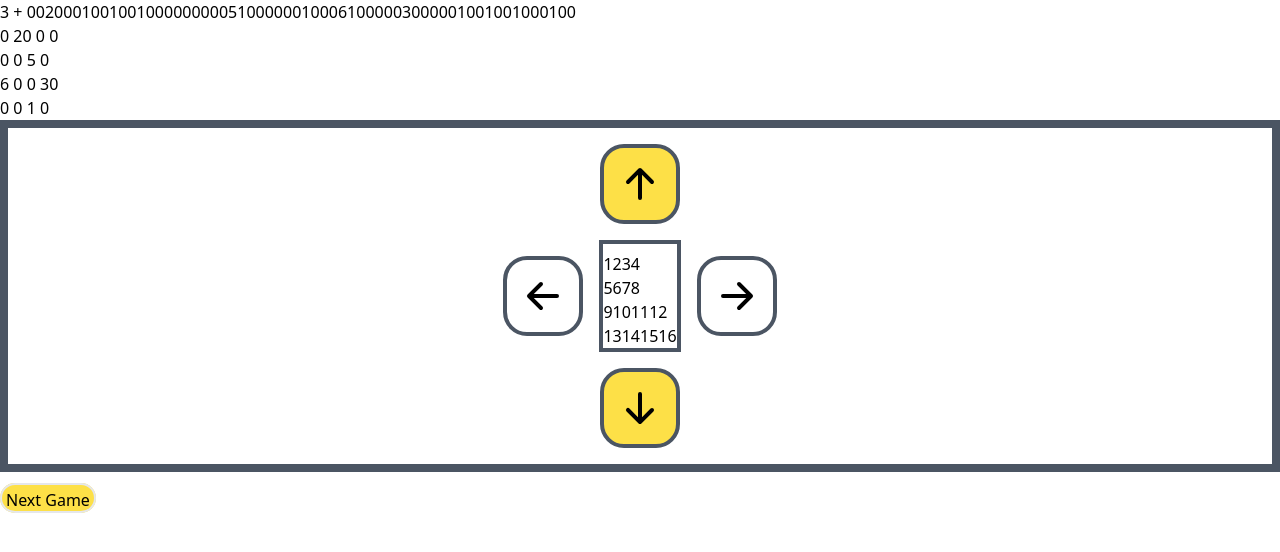
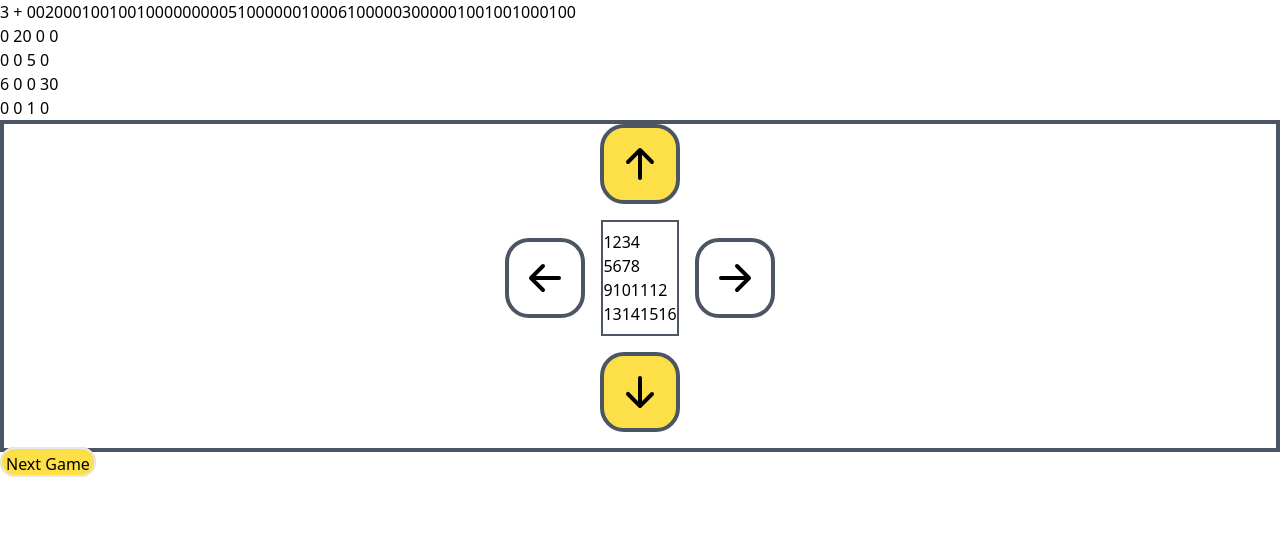
Before and after one commit to ElmuUuU/juniorwebdevelopment, a Next.js app: page /Games/Game2 in a window 1280 px wide. Shown: the top 552 px of the page. Built offline with nearby package versions, Linux system fonts and the light colour scheme.

Commit message:
Update Game2.tsx

```diff
--- a/pages/Games/Game2.tsx
+++ b/pages/Games/Game2.tsx
@@ -280,10 +280,9 @@ function Gamenick() {
       {cell[2][0]} {cell[2][2]} {cell[2][4]} {cell[2][6]} <br></br>
       {cell[4][0]} {cell[4][2]} {cell[4][4]} {cell[4][6]} <br></br>
       {cell[6][0]} {cell[6][2]} {cell[6][4]} {cell[6][6]} <br></br>
-      <div className="mb-4 border-4 border-gray-600">
       <div className="border-4 border-gray-600">
-          <div className="mx-auto mt-4 flex w-1/3 items-center justify-center">
-            <p className="cursor-pointer rounded-3xl border-4 border-gray-600 bg-yellow-300 p-4">
+        <div className="mx-auto flex items-center justify-center">
+          <p className="mx-auto cursor-pointer items-center justify-center rounded-3xl border-4 border-gray-600 bg-yellow-300 p-4">
             <svg
               xmlns="http://www.w3.org/2000/svg"
               className="mx-auto h-10 w-10 "
@@ -298,9 +297,9 @@ function Gamenick() {
             </svg>
           </p>
         </div>
-          <div className="flex-col-3  flex items-center justify-center p-4">
-            <div className="">
-              <p className="mr-4  cursor-pointer justify-center rounded-3xl border-4 border-gray-600 p-4">
+
+        <div className="mx-auto flex items-center justify-center pt-4">
+          <p className="mr-4 cursor-pointer justify-center rounded-3xl border-4 border-gray-600 p-4">
             <svg
               xmlns="http://www.w3.org/2000/svg"
               className="h-10 w-10"
@@ -314,31 +313,30 @@ function Gamenick() {
               />
             </svg>
           </p>
-            </div>
-            <div className="width-600px height-600px border-4 border-gray-600 pt-2">
+          <div className="width-600px height-600px border-2 border-gray-600 py-2 ">
             <div className="row-auto flex">
-                <div>1</div>
-                <div>2</div>
-                <div>3</div>
-                <div>4</div>
+              <p>1</p>
+              <p>2</p>
+              <p>3</p>
+              <p>4</p>
             </div>
             <div className="flex">
-                <div>5</div>
-                <div>6</div>
-                <div>7</div>
-                <div>8</div>
+              <p>5</p>
+              <p>6</p>
+              <p>7</p>
+              <p>8</p>
             </div>
             <div className="flex">
-                <div>9</div>
-                <div>10</div>
-                <div>11</div>
-                <div>12</div>
+              <p>9</p>
+              <p>10</p>
+              <p>11</p>
+              <p>12</p>
             </div>
             <div className="flex">
-                <div>13</div>
-                <div>14</div>
-                <div>15</div>
-                <div>16</div>
+              <p>13</p>
+              <p>14</p>
+              <p>15</p>
+              <p>16</p>
             </div>
           </div>
           <div>
@@ -359,7 +357,7 @@ function Gamenick() {
           </div>
         </div>
         <div className="mx-auto flex items-center justify-center ">
-            <p className="mb-4 cursor-pointer rounded-3xl border-4 border-gray-600 bg-yellow-300 p-4">
+          <p className="mb-4 mt-4 cursor-pointer rounded-3xl border-4 border-gray-600 bg-yellow-300 p-4">
             <svg
               xmlns="http://www.w3.org/2000/svg"
               className="h-10 w-10"
@@ -375,7 +373,6 @@ function Gamenick() {
           </p>
         </div>
       </div>
-      </div>
       <a
         href="/Games/Game3"
         className="font bold cursor-pointer rounded-2xl border-2 bg-yellow-300 px-1 pt-1"
```
Lines whose indentation alone changed are shown as unchanged.
